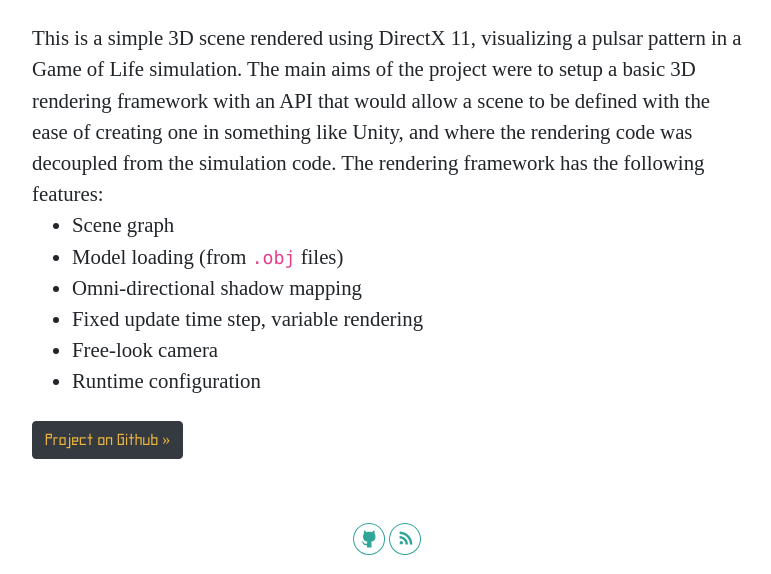
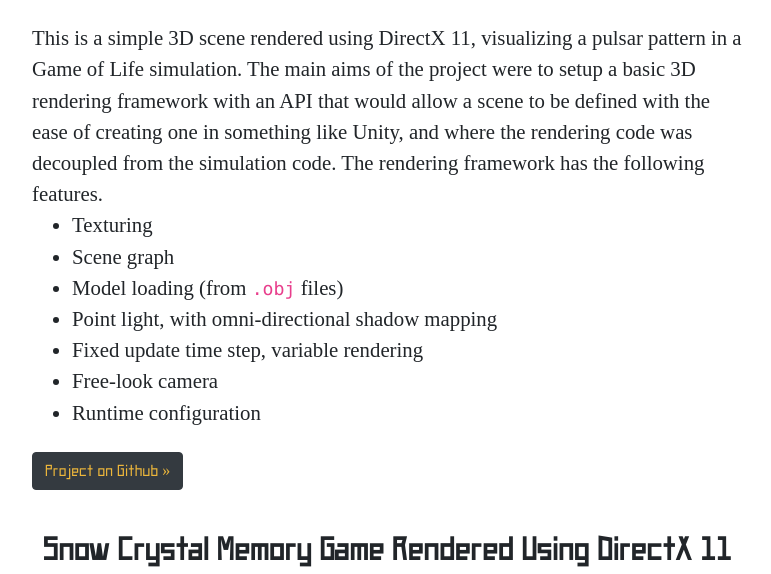
Before and after one commit to purpledevcat/purpledevcat.github.io, a Jekyll site: the page built from index.html, in a window 1280 px wide and 1400 px high, scrolled down 1519 px. Shown: the part 234-808 px from the top of the window, without its empty margins (253-1024 px from the left). Built offline with Jekyll 4.4.1, drawn with Linux system fonts in a browser that asks for light colours; nearby versions of some CDN libraries; some of the changed text lies outside the part shown.

Commit message:
Adding snow crystal game to projects

```diff
--- a/index.html
+++ b/index.html
@@ -5,7 +5,7 @@ title: Purple Dev Cat
 
 <article class="row mb-4">
     <div class="col-md-12">
-        <h2 class="text-center pdc-logo-font font-weight-bold">Goop</h2>
+        <h2 id="goop" class="text-center pdc-logo-font font-weight-bold">Goop</h2>
         <span class="font-italic pdc-text-turquoise-dark">Unity, C#</span><br>
         <div class="embed-responsive embed-responsive-16by9 mb-4">
             <iframe class="embed-responsive-item"  src="https://www.youtube.com/embed/2CixmmoyAFQ" frameborder="0" allow="accelerometer; autoplay; encrypted-media; gyroscope; picture-in-picture" allowfullscreen></iframe>
@@ -20,17 +20,18 @@ title: Purple Dev Cat
 
 <article class="row mb-4">
     <div class="col-md-12">
-        <h2 class="text-center pdc-logo-font font-weight-bold">Game of Life Pulsar Pattern Visualization Rendered Using DirectX 11</h2>
+        <h2 id="game-of-life" class="text-center pdc-logo-font font-weight-bold">Game of Life Pulsar Pattern Visualization Rendered Using DirectX 11</h2>
         <span class="font-italic pdc-text-turquoise-dark">DirectX 11, C++</span><br>
         <div class="embed-responsive embed-responsive-16by9 mb-4">
-            <iframe class="embed-responsive-item"  src="https://www.youtube.com/embed/eShIiXH5C9Q" frameborder="0" allow="accelerometer; autoplay; encrypted-media; gyroscope; picture-in-picture" allowfullscreen></iframe>
+            <iframe class="embed-responsive-item" src="https://www.youtube.com/embed/eShIiXH5C9Q" frameborder="0" allow="accelerometer; autoplay; encrypted-media; gyroscope; picture-in-picture" allowfullscreen></iframe>
         </div>
         <div class="pdc-article-text mb-4">
-            This is a simple 3D scene rendered using DirectX 11, visualizing a pulsar pattern in a Game of Life simulation. The main aims of the project were to setup a basic 3D rendering framework with an API that would allow a scene to be defined with the ease of creating one in something like Unity, and where the rendering code was decoupled from the simulation code. The rendering framework has the following features:
+            This is a simple 3D scene rendered using DirectX 11, visualizing a pulsar pattern in a Game of Life simulation. The main aims of the project were to setup a basic 3D rendering framework with an API that would allow a scene to be defined with the ease of creating one in something like Unity, and where the rendering code was decoupled from the simulation code. The rendering framework has the following features.
             <ul>
+                <li>Texturing</li>
                 <li>Scene graph</li>
                 <li>Model loading (from <code>.obj</code> files)</li>
-                <li>Omni-directional shadow mapping</li>
+                <li>Point light, with omni-directional shadow mapping</li>
                 <li>Fixed update time step, variable rendering</li>
                 <li>Free-look camera</li>
                 <li>Runtime configuration</li>
@@ -39,3 +40,21 @@ title: Purple Dev Cat
         <p><a class="btn btn-dark pdc-button pdc-logo-font" href="https://github.com/maria-camenzuli/game-of-life-pulsar-visualization-dx11" role="button">Project on Github »</a></p>
     </div>
 </article>
+
+<article class="row mb-4">
+    <div class="col-md-12">
+        <h2 id="snow-crystal-game" class="text-center pdc-logo-font font-weight-bold">Snow Crystal Memory Game Rendered Using DirectX 11</h2>
+        <span class="font-italic pdc-text-turquoise-dark">DirectX 11, C++</span><br>
+        <div class="embed-responsive embed-responsive-16by9 mb-4">
+            <iframe class="embed-responsive-item" src="https://www.youtube.com/embed/ye-FnnyB0Qk" frameborder="0" allow="accelerometer; autoplay; encrypted-media; gyroscope; picture-in-picture" allowfullscreen></iframe>
+        </div>
+        <div class="pdc-article-text mb-4">
+            A prototype of a simple memory game, rendered using DirectX 11, where the player must remember and repeat a sequence of left and right turns taken by a snow crystal that is procedurally generated before the start of the game. The snow crystal is generated using an implementation of the cellular automaton presented in Clifford Reiter’s paper <q><a href="http://patarnott.com/pdf/SnowCrystalGrowth.pdf">A local cellular model for snow crystal growth</a></q>, which models the growth of snow crystals on a 2D grid of hexagonal cells. The rendering framework from the <a href="#game-of-life">Game of Life Pulsar Pattern Visualization</a> project had the following features added to create the game.
+            <ul>
+                <li>GPU instancing</li>
+                <li>Post processing</li>
+                <li>Convolution shader</li>
+            </ul>
+        </div>
+    </div>
+</article>
```
